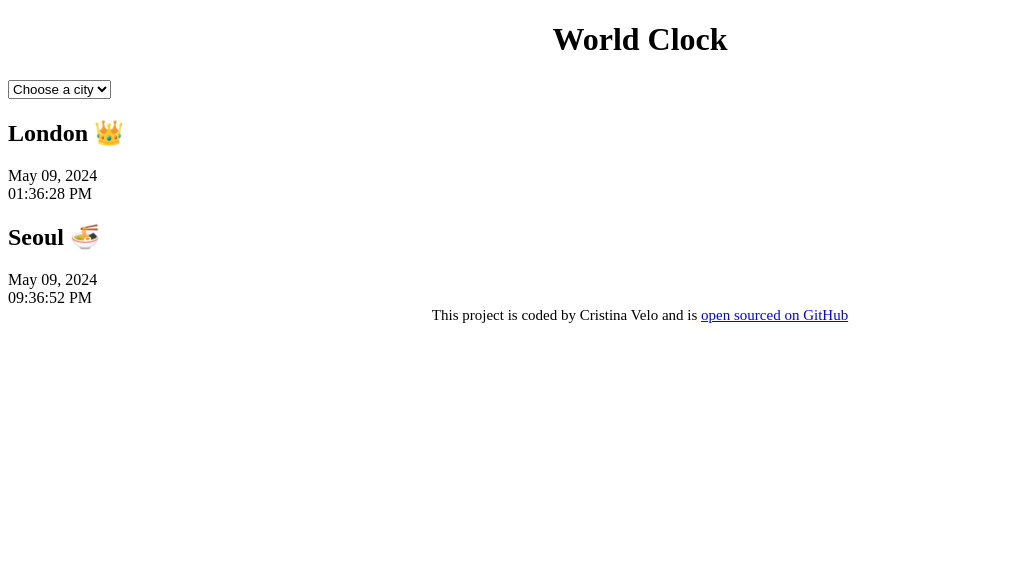
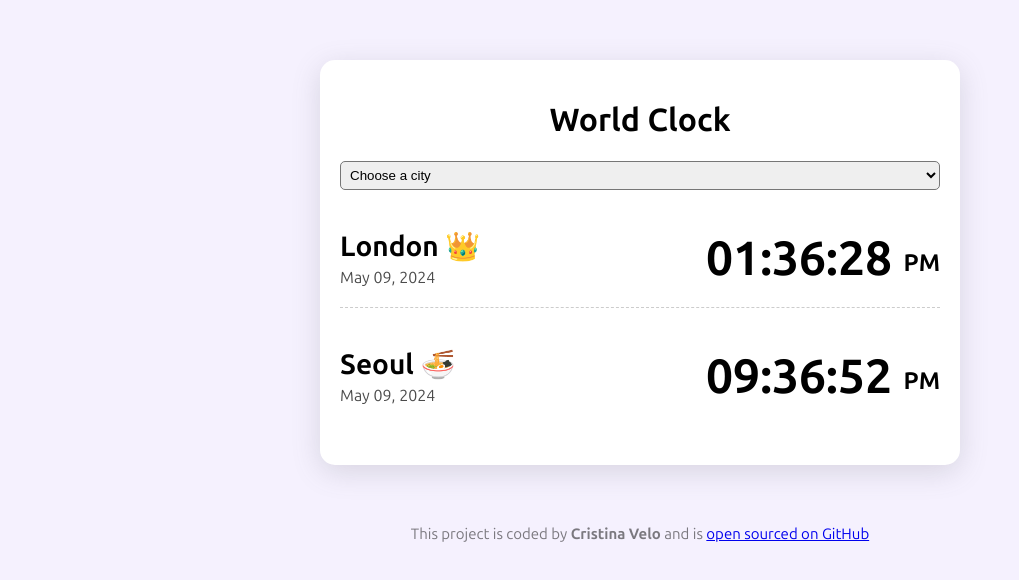
Before and after one commit to cristinavelo/world-clock, a plain HTML site: page index.html in a window 1280 px wide. Shown: the whole page, without its empty margins (0-1019 px from the left). Drawn offline with Linux system fonts and the light colour scheme.

Commit message:
Styled the project

```diff
--- a/css/style.css
+++ b/css/style.css
@@ -1,8 +1,63 @@
+body {
+  background-color: #f5f1fe;
+  margin-top: 50px;
+  margin-bottom: 50px;
+  font-family: "Ubuntu Sans", sans-serif;
+  font-optical-sizing: auto;
+  font-weight: <weight>;
+  font-style: normal;
+  font-variation-settings: "wdth" 100;
+}
+.container {
+  max-width: 600px;
+  margin: 60px auto;
+  padding: 20px;
+  border-radius: 15px;
+  background-color: white;
+  box-shadow: rgba(100, 100, 111, 0.2) 0px 7px 29px 0px;
+}
 h1 {
   text-align: center;
+}
+
+select {
+  display: block;
+  width: 100%;
+  padding: 5px;
+  border-radius: 5px;
+}
+h2 {
+  margin: 0 0 5px;
+  font-size: 28px;
+}
+
+.date {
+  opacity: 0.7;
+}
+.cities {
+  display: flex;
+  margin: 20px 0;
+  justify-content: space-between;
+  padding: 20px 0;
+  border-bottom: 1px dashed rgba(0, 0, 0, 0.2);
+}
+
+.cities:last-child {
+  border: none;
+}
+.time {
+  font-size: 48px;
+  font-weight: bold;
+}
+
+.time small {
+  font-size: 24px;
+  vertical-align: middle;
+  line-height: 36px;
 }
 
 footer {
   text-align: center;
   font-size: 15px;
+  color: rgba(0, 0, 0, 0.5);
 }
--- a/index.html
+++ b/index.html
@@ -5,6 +5,12 @@
     <meta name="viewport" content="width=device-width, initial-scale=1.0" />
     <title>World clock - Cristina Velo</title>
     <link rel="stylesheet" href="css/style.css" />
+    <link rel="preconnect" href="https://fonts.googleapis.com" />
+    <link rel="preconnect" href="https://fonts.gstatic.com" crossorigin />
+    <link
+      href="https://fonts.googleapis.com/css2?family=Ubuntu+Sans:ital,wght@0,100..800;1,100..800&display=swap"
+      rel="stylesheet"
+    />
   </head>
   <body>
     <div class="container">
@@ -16,18 +22,25 @@
         <option value="">Los Angeles</option>
         <option value="">Rome</option>
       </select>
-    </div>
-    <div class="cities">
-      <h2>London 👑</h2>
-      <div class="date">May 09, 2024</div>
-      <div class="time">01:36:28 PM</div>
 
-      <h2>Seoul 🍜</h2>
-      <div class="date">May 09, 2024</div>
-      <div class="time">09:36:52 PM</div>
+      <div class="cities">
+        <div>
+          <h2>London 👑</h2>
+          <div class="date">May 09, 2024</div>
+        </div>
+        <div class="time">01:36:28 <small>PM</small></div>
+      </div>
+
+      <div class="cities">
+        <div>
+          <h2>Seoul 🍜</h2>
+          <div class="date">May 09, 2024</div>
+        </div>
+        <div class="time">09:36:52 <small>PM</small></div>
+      </div>
     </div>
     <footer>
-      This project is coded by Cristina Velo and is
+      This project is coded by <strong>Cristina Velo</strong> and is
       <a href="https://github.com/cristinavelo/world-clock" target="_blank">
         open sourced on GitHub
       </a>
```
